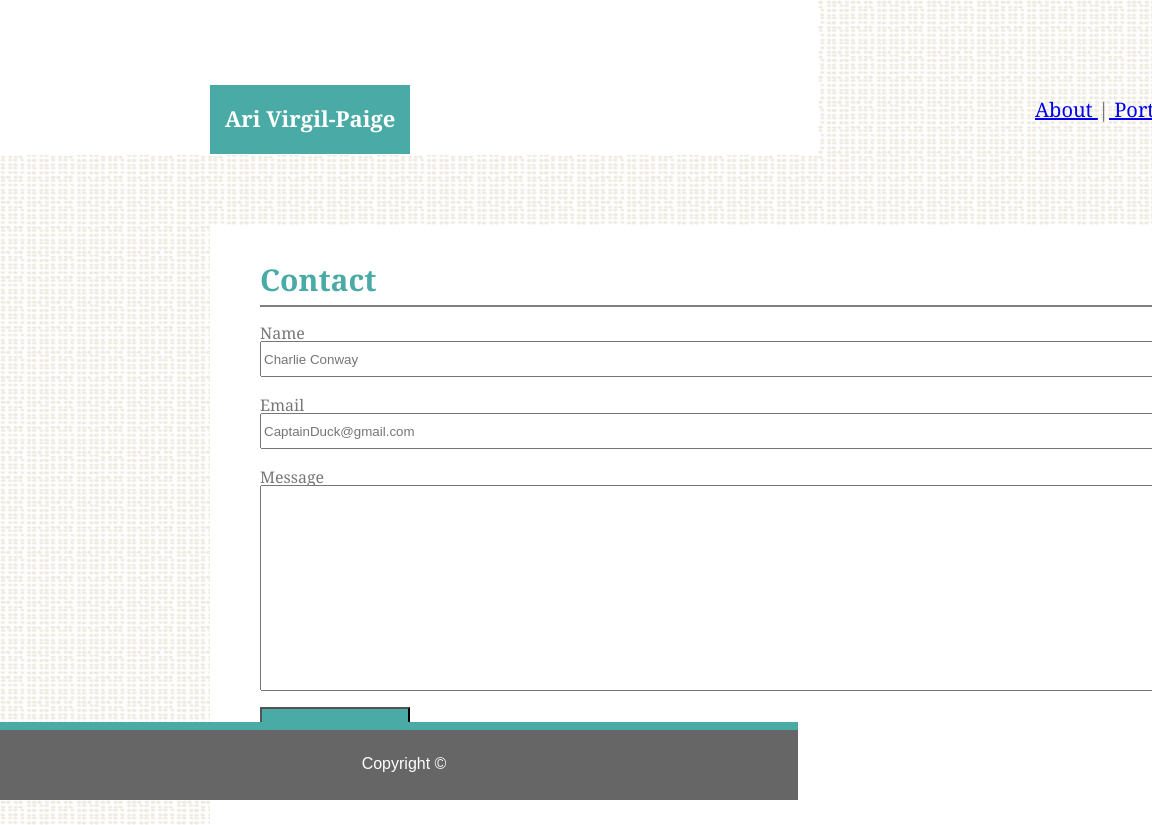
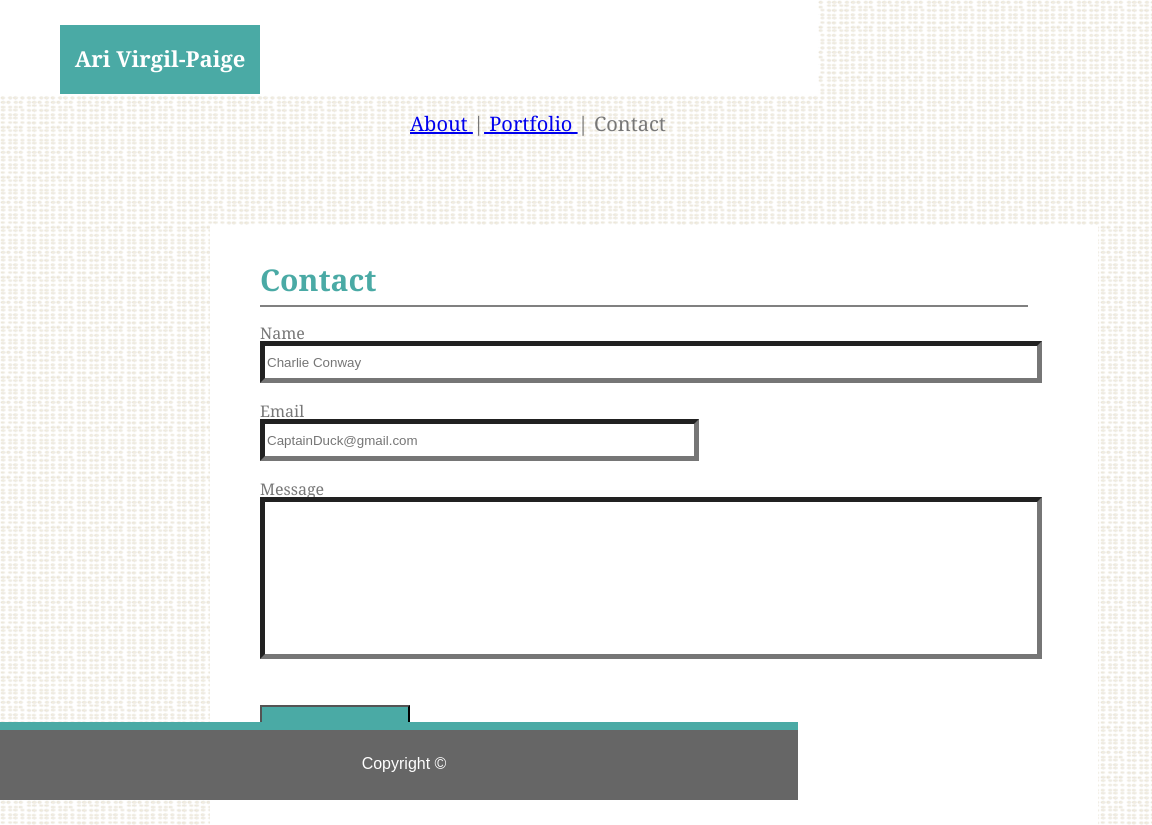
Before and after one commit to Avpaige/Responsive-Portfolio, a plain HTML site: page contact.html in a window 768 px wide. Shown: the top 825 px of the page, 1152 px wide, since content can reach past the window. Drawn offline with Linux system fonts and the light colour scheme.

Commit message:
improvements to about and contact page

```diff
--- a/assets/css/contactstyle.css
+++ b/assets/css/contactstyle.css
@@ -126,3 +126,174 @@
   padding: 10px 10px 30px 20px;
   border-top: 8px solid #4aaaa5
 }
+
+
+
+/* MEDIA QUERIES */
+
+/*980 px WIDTH */
+@media only screen and (max-width: 980px) and (min-width : 767px) {
+
+
+  html {
+   width: 100vw;
+    height: 100vh;
+  }
+
+  body {
+    width: 100vw;
+    height: 100vh;
+  }
+
+  .name {
+    position: static;
+    position: top;
+    Margin-left: 50px;
+    top: -70px;
+  }
+
+  .menu {
+    height:40PX;
+
+  }
+
+  .menulinks {
+    widows: 640px;
+    position: static;
+    position: right;
+    margin-left: 400px;
+    padding-top: 20px;
+
+     }
+
+  .container {
+    margin-top: 200px;
+     width: 400px;
+    height: 600px;
+    background-color: white;
+
+    margin-bottom: 400px;
+   }
+
+
+  .break {
+    height: 2px;
+    width: 425px;
+    background-color: gray;
+    margin-bottom: 50px
+
+  }
+
+  .smallbox {
+    width: 450px;
+
+  }
+
+  .largebox {
+    width: 450px;
+  }
+
+  #email{
+    width: 425px;
+    border-width: thick;
+      }
+
+  #fname {
+
+    width: 425px;
+    height: 30px;
+    border-width: thick;
+  }
+
+  #Message {
+
+    width: 425px;
+    height: 150px;
+    text-align: top;
+    margin-bottom: 30px;
+    border-width: thick;
+  }
+}
+
+
+/*768 px WIDTH */
+@media only screen and (max-width: 768px) and (min-width : 639px) {
+
+
+  html {
+   width: 100vw;
+    height: 100vh;
+  }
+
+  body {
+    width: 100vw;
+    height: 100vh;
+  }
+
+  .name {
+    position: static;
+    position: top;
+    Margin-left: 50px;
+    top: -70px;
+  }
+
+  .menu {
+    height:40PX;
+
+  }
+
+  .menulinks {
+    widows: 640px;
+    position: static;
+    position: right;
+    margin-left: 400px;
+    padding-top: 20px;
+
+     }
+
+  .container {
+    margin-top: 200px;
+    width: 768px;
+    height: 600px;
+    margin-bottom: 400px;
+   }
+
+
+  .break {
+    height: 2px;
+    width: 768px;
+    background-color: gray;
+    margin-bottom: 50px
+
+  }
+
+  .smallbox {
+    width: 768px;
+
+  }
+
+  .largebox {
+    width: 7768px;
+  }
+
+  #email{
+    width: 768p;
+    border-width: thick;
+      }
+
+  #fname {
+
+    width: 768px;
+    height: 30px;
+    border-width: thick;
+  }
+
+  #Message {
+
+    width: 768px;
+    height: 150px;
+    text-align: top;
+    margin-bottom: 30px;
+    border-width: thick;
+  }
+}
--- a/assets/css/index.css
+++ b/assets/css/index.css
@@ -109,6 +109,7 @@
 
 /* MEDIA QUERIES */
 
+
 /* 640px WIDTH */
 @media only screen and (max-width: 640px) {
 
@@ -117,15 +118,16 @@
 
   }
   body {
-    width: 600px;
+    width: 640px;
 
   }
   .name {
     width: 640px;
-    position: static;
+    position: fixed;
     position: top;
     background-color: #4aaaa5;
     margin-top: 0;
+
   }
 
   .menu {
@@ -138,12 +140,12 @@
     position: static;
     position: center;
     padding-top: 30px;
-    padding-left: 175px;
+
     }
 
   .container {
-    width: 500px;
-    height: 1100px;
+    width: 640px;
+    height: 1200px;
     margin: 0px;
     padding: 0px;
     padding-top: 0px;
@@ -154,7 +156,7 @@
   }
 
   .para {
-  font-size: 15px;
+  font-size: 30px;
   width: 450px;
   }
 
@@ -173,43 +175,46 @@
 .footer {
   width: 640px;
   text-align: center;
-  padding: 0px;
-  padding-bottom: 20px;
   position:bottom;
+  margin-left: 40px;
   }
 
 }
 
-/*980 px WIDTH */
-@media only screen and (max-width: 980px) {
+
+/*768 px WIDTH */
+@media only screen and (max-width: 768px) and (min-width : 639px) {
 
   html{
-  width: 980px;
+  width: 768px;
 
   }
   body {
-    width: 900px;
+    width: 768px;
 
   }
   .name {
     position: static;
     position: top;
-     margin-top: 0;
+    Margin-left: 50px;
+  }
+
+  .menu {
+    height:40PX;
+
   }
 
   .menulinks {
-    widows: 640px;
-    float:bottom;
+    widows: 768px;
     position: static;
-    position: center;
-    padding-top: px;
-    height: 20px;
-    padding-left: 175px;
-    }
+    position: right;
+    padding-top: 20px;
+
+     }
 
   .container {
-    width: 500px;
-    height: 1100px;
+    width: 750px;
+    height: 650px;
     margin: 0px;
     padding: 0px;
     padding-top: 0px;
@@ -221,25 +226,24 @@
 
   .para {
   font-size: 15px;
-  width: 450px;
+  width: 700px;
   }
 
   .break {
-    width: 450px;
+    width: 700px;
 
   }
 
   img {
-    width: 450px;
-    height:450px;
+    width: 200px;
+    height:200px;
     padding-bottom: 20px;
 
   }
 
 
-
 .footer {
-  width: 600px;
+  width: 980px;
   text-align: center;
   padding: 0px;
   padding-bottom: 20px;
@@ -247,3 +251,74 @@
   }
 
 }
+
+/*980 px WIDTH */
+@media only screen and (max-width: 980px) and (min-width : 767px) {
+
+  html{
+  width: 980px;
+
+  }
+  body {
+    width: 980px;
+
+  }
+  .name {
+    position: static;
+    position: top;
+    Margin-left: 50px;
+  }
+
+  .menu {
+    height:40PX;
+
+  }
+
+  .menulinks {
+    widows: 640px;
+    position: static;
+    position: right;
+    margin-left: 400px;
+    padding-top: 20px;
+
+     }
+
+  .container {
+    width: 750px;
+    height: 650px;
+    margin: 0px;
+    padding: 0px;
+    padding-top: 0px;
+    margin-top: 150px;
+    padding-left: 30px;
+    margin-left: 30px;
+    margin-bottom: 200px;
+  }
+
+  .para {
+  font-size: 15px;
+  width: 700px;
+  }
+
+  .break {
+    width: 700px;
+
+  }
+
+  img {
+    width: 200px;
+    height:200px;
+    padding-bottom: 20px;
+
+  }
+
+
+.footer {
+  width: 980px;
+  text-align: center;
+  padding: 0px;
+  padding-bottom: 20px;
+  position:bottom;
+  }
+
+}
```
